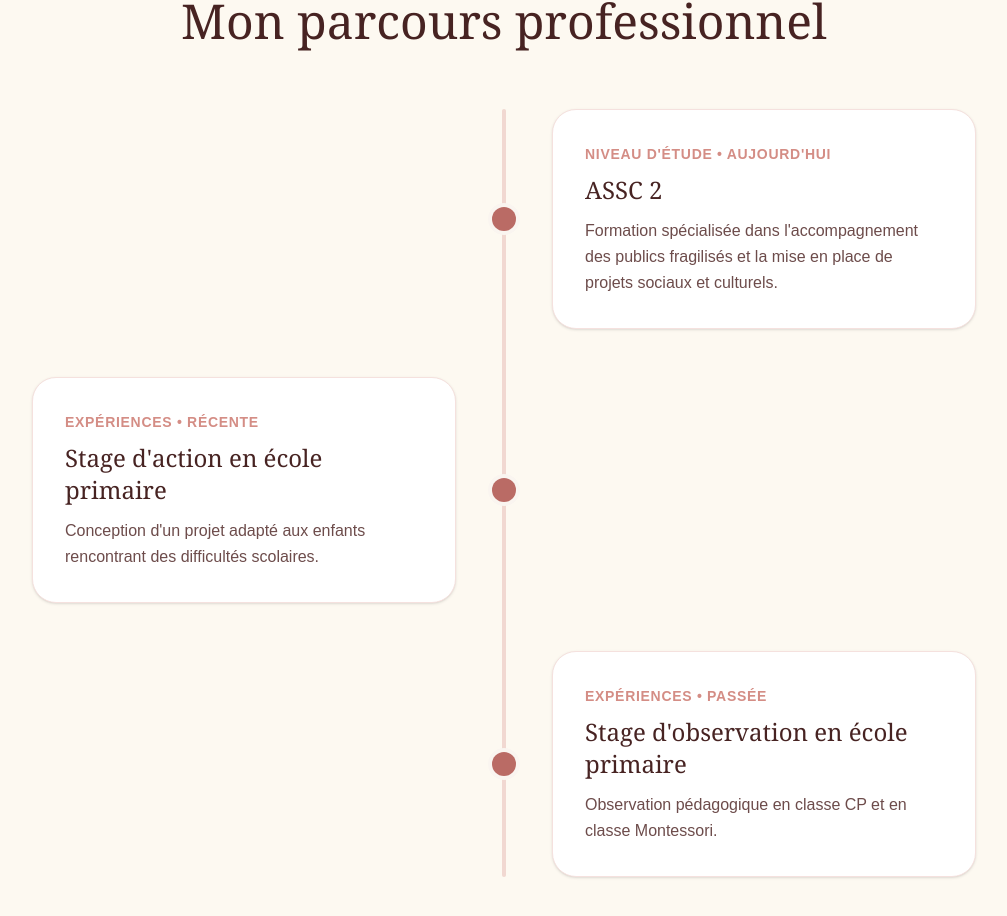
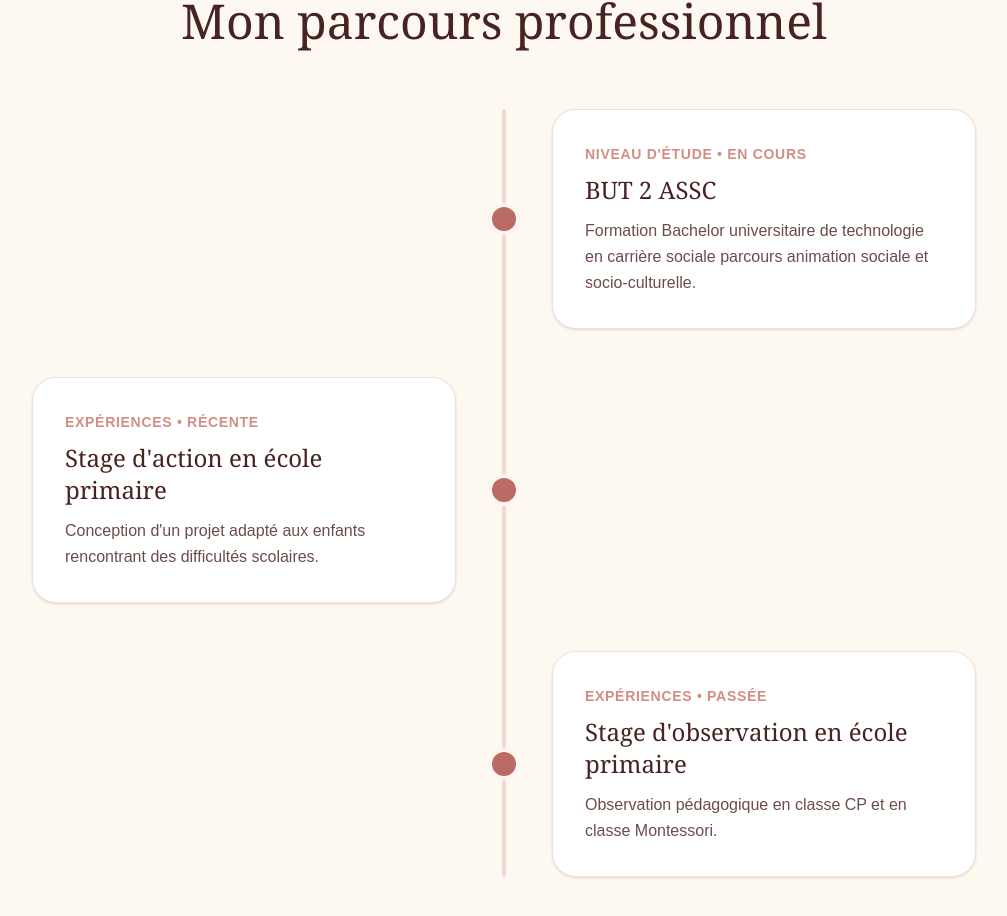
Before and after one commit to ykanael/portfolio, a Next.js app: page / in a window 1280 px wide. Shown: the part 1363-2279 px from the top of the page, without its empty margins (136-1143 px from the left). Built offline with nearby package versions, Linux system fonts and the light colour scheme.

Commit message:
Update page.tsx

```diff
--- a/app/page.tsx
+++ b/app/page.tsx
@@ -46,9 +46,9 @@ export default function Home() {
   const parcours = [
     {
       type: "Niveau d'étude",
-      annee: "Aujourd'hui",
-      titre: "ASSC 2",
-      desc: "Formation spécialisée dans l'accompagnement des publics fragilisés et la mise en place de projets sociaux et culturels.",
+      annee: "En cours",
+      titre: " BUT 2 ASSC",
+      desc: "Formation Bachelor universitaire de technologie en carrière sociale parcours animation sociale et socio-culturelle.",
     },
     {
       type: "Expériences",
```
